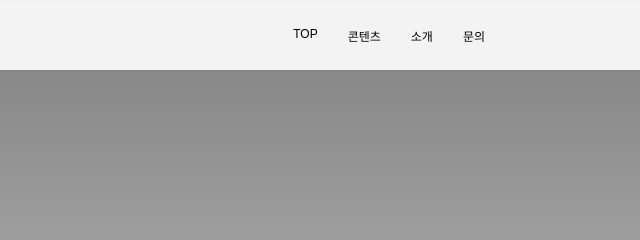
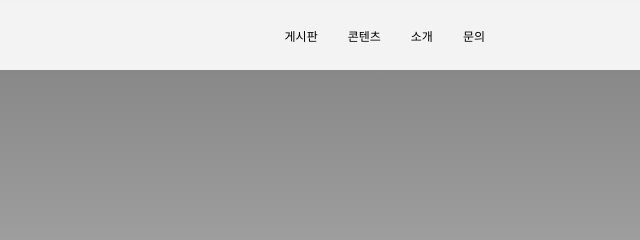
Before and after one commit to monopa39/MyFirstWeb, a plain HTML site: page index.html in a window 1280 px wide. Shown: the top 240 px of the page, 640-1280 px from the left. Drawn offline with Linux system fonts and the light colour scheme.

Commit message:
게시판

```diff
--- a/index.html
+++ b/index.html
@@ -31,7 +31,7 @@
             <a href="index.html" class="headA">MONOPA</a>
             <nav class="headB">
                 <ul>
-                    <li><a href="index.html">TOP</a></li>
+                    <li><a href="./board/board.html">게시판</a></li>
                     <li><a href="contants.html">콘텐츠</a></li>
                     <li><a href="about.html">소개</a></li>
                     <li><a href="contact.html">문의</a></li>
```
